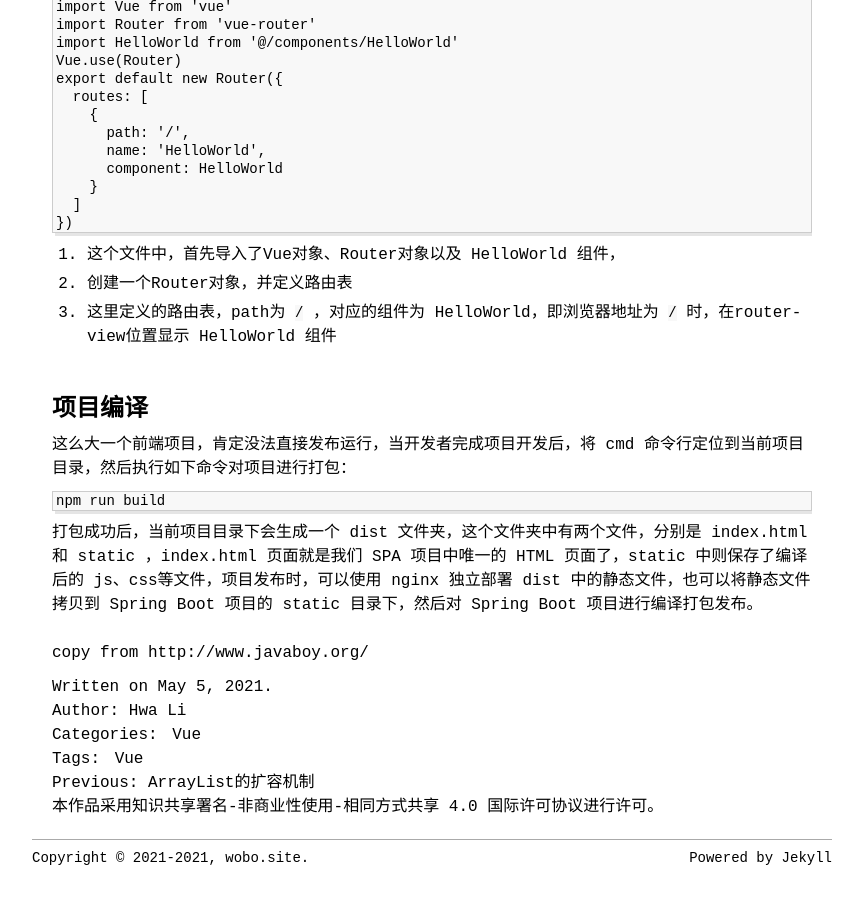
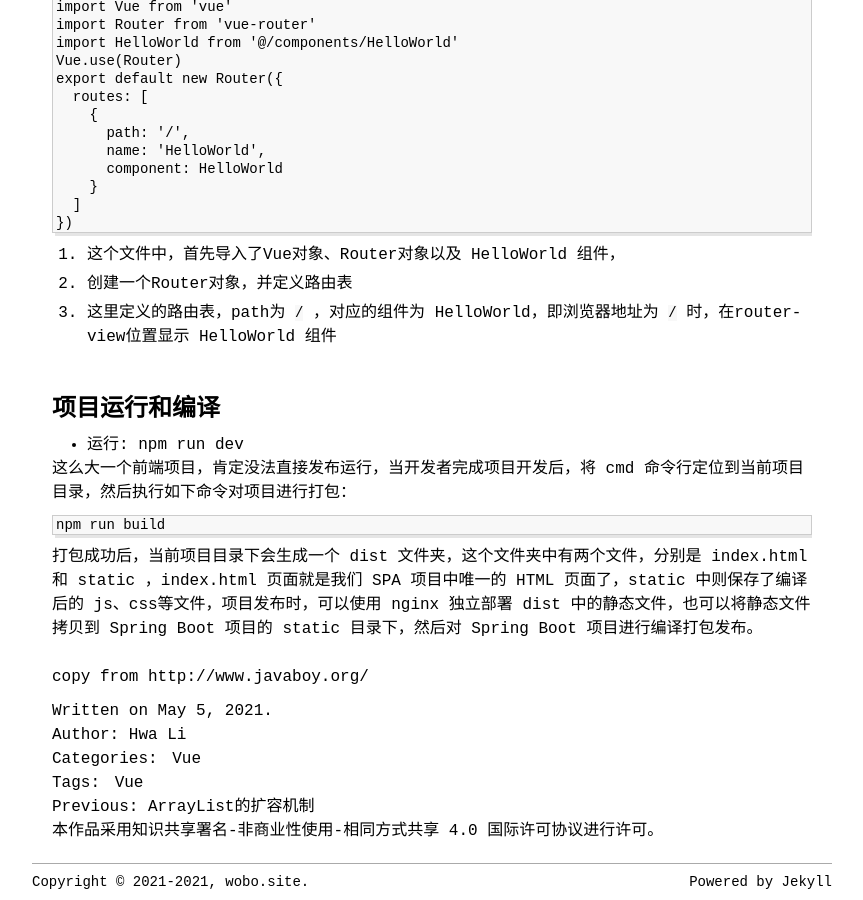
Before and after one commit to hualiy/hualiy.github.io, a Jekyll site: the page built from _posts/vue/2021-5-5-vue-environment-intall-and-project-structure-instruction.md, in a window 1280 px wide and 900 px high, scrolled down 2712 px. Shown: the whole window, without its empty margins (208-1071 px from the left). Built offline with Jekyll 4.4.1, drawn with Linux system fonts in a browser that asks for light colours; comment, search, counter and statistics services are not loaded; before the commit the page ends 3588 px from its top, so only the background shows below that.

Commit message:
Update 2021-5-5-vue-environment-intall-and-project-structure-instruction.md

```diff
--- a/_posts/vue/2021-5-5-vue-environment-intall-and-project-structure-instruction.md
+++ b/_posts/vue/2021-5-5-vue-environment-intall-and-project-structure-instruction.md
@@ -171,7 +171,8 @@ export default new Router({
 
    <br/>
 
-# 项目编译
+# 项目运行和编译
+ - 运行: npm run dev
 
 这么大一个前端项目，肯定没法直接发布运行，当开发者完成项目开发后，将 cmd 命令行定位到当前项目目录，然后执行如下命令对项目进行打包：
 
```
